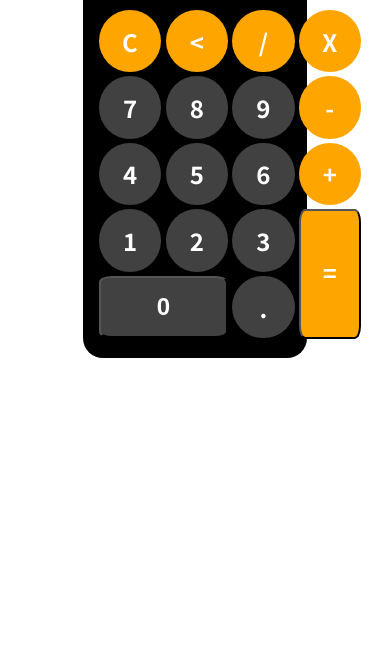
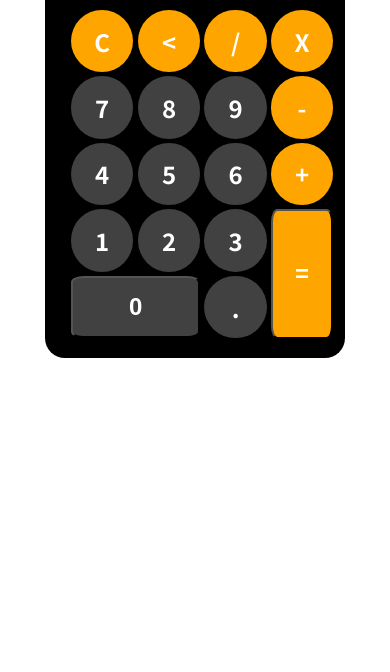
Before and after one commit to leandroartilha/calculatorjs, a plain HTML site: page index.html in a window 390 px wide. Shown: the part 172-844 px from the top of the page. Drawn offline with Linux system fonts and the light colour scheme.

Commit message:
ajuste 400px responsivo

```diff
--- a/css/style.css
+++ b/css/style.css
@@ -11,8 +11,8 @@
 
 @media screen and (max-width: 500px){
     .calculadora{
-        margin-right: 20%;
-        margin-left: 20%;
+        margin-right: 10%;
+        margin-left: 10%;
         margin-top: 15%;
     }
 }
@@ -20,6 +20,12 @@
 .tabela{
     margin-left: 0.8em;
     padding-bottom: 1em;
+}
+
+@media screen and (max-width: 500px){
+    .tabela{
+        margin-left: 1.4em;
+    }
 }
 
 .resultado{
```
